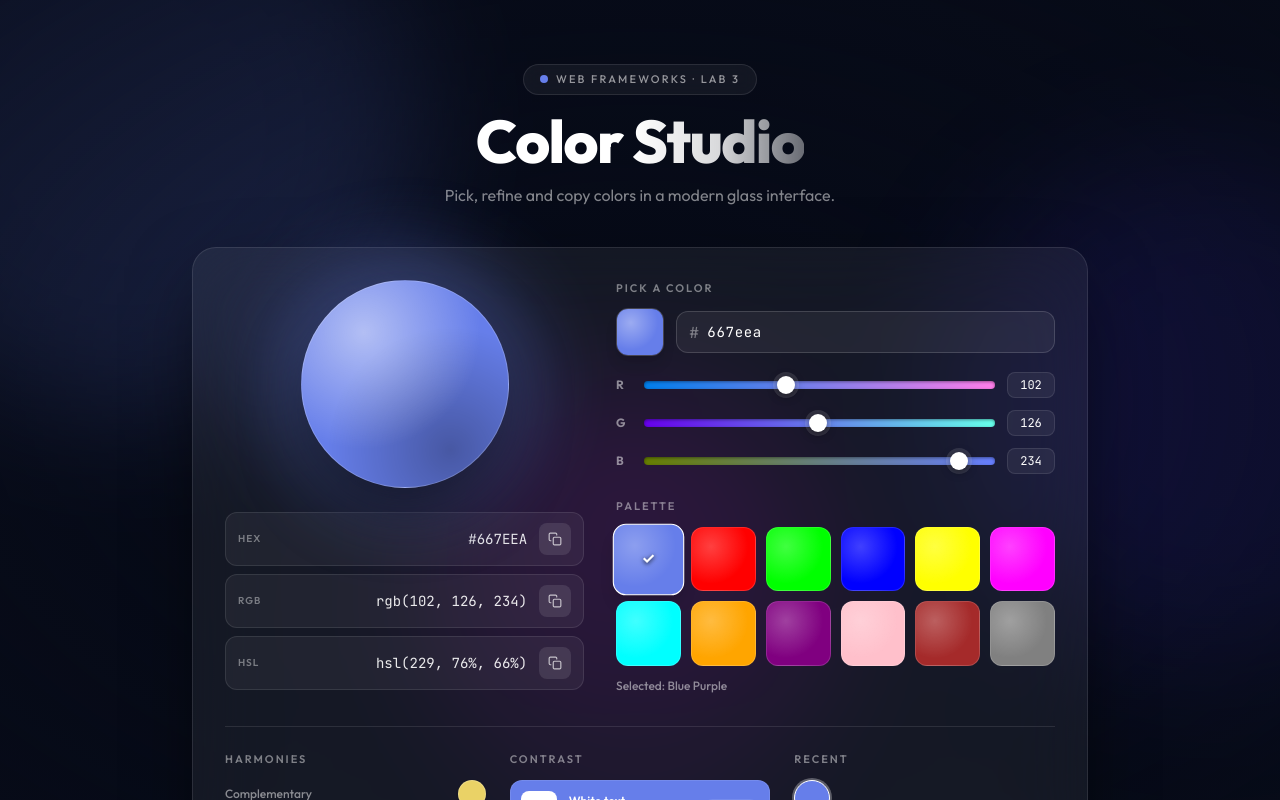
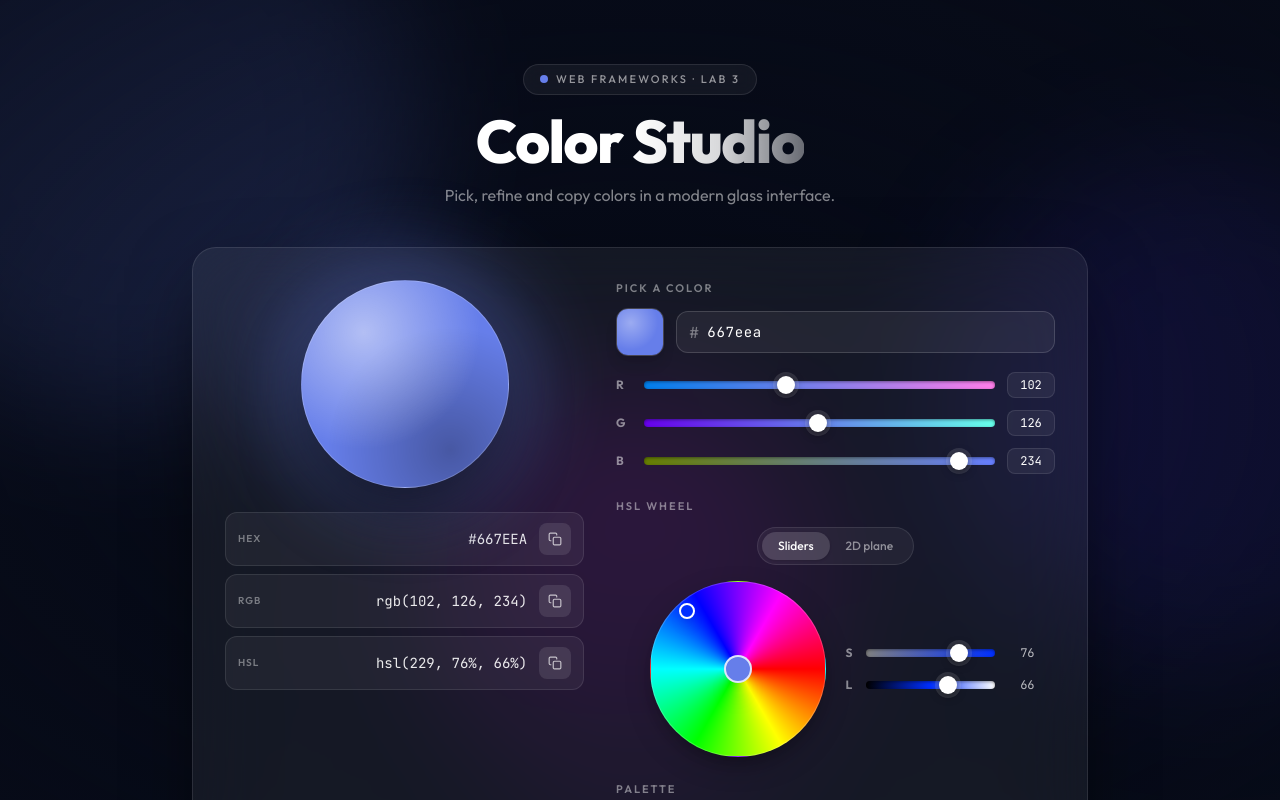
Before and after one commit to HamedSadim1/labo3-kleurkiezer, a React (Vite) app: page / in a window 1280 px wide. Shown: the top 800 px of the page. Built offline with nearby package versions, Linux system fonts and the light colour scheme.

Commit message:
feat: add HSL color wheel and 2D saturation/lightness picker

```diff
--- a/src/components/ColorPicker.tsx
+++ b/src/components/ColorPicker.tsx
@@ -1,6 +1,7 @@
 import React, { useEffect, useState } from "react";
 import ColorInput from "./ColorInput";
 import ColorSelect from "./ColorSelect";
+import HslPicker from "./HslPicker";
 import ColorDisplay from "./ColorDisplay";
 import ColorValues from "./ColorValues";
 import ColorHarmony from "./ColorHarmony";
@@ -78,6 +79,13 @@ const ColorPicker: React.FC<ColorPickerProps> = ({ color, onChange }) => {
             />
           </section>
           <section>
+            <SectionTitle>HSL wheel</SectionTitle>
+            <HslPicker
+              color={color}
+              onChange={(next) => handleChange(next, false)}
+            />
+          </section>
+          <section>
             <SectionTitle>Palette</SectionTitle>
             <ColorSelect
               color={color}
--- /dev/null
+++ b/src/components/HslPicker.tsx
@@ -0,0 +1,271 @@
+import React, { useRef, useState } from "react";
+import { hexToHsl, hslToHex } from "../utils/colorUtils";
+
+interface HslPickerProps {
+  color: string;
+  onChange: (color: string) => void;
+}
+
+const WHEEL_SIZE = 176;
+const PLANE_SIZE = 176;
+const MARKER_RADIUS_PCT = 44;
+
+type HslMode = "sliders" | "plane";
+
+const MODES: { id: HslMode; label: string }[] = [
+  { id: "sliders", label: "Sliders" },
+  { id: "plane", label: "2D plane" },
+];
+
+const clamp = (value: number, min: number, max: number) =>
+  Math.min(max, Math.max(min, value));
+
+const HslPicker: React.FC<HslPickerProps> = ({ color, onChange }) => {
+  const [mode, setMode] = useState<HslMode>("sliders");
+  const hsl = hexToHsl(color) ?? { h: 0, s: 100, l: 50 };
+  const hue = hsl.h % 360;
+  const wheelRef = useRef<HTMLDivElement>(null);
+  const planeRef = useRef<HTMLDivElement>(null);
+
+  /* ----- Hue wheel ----- */
+
+  const updateHueFromPoint = (clientX: number, clientY: number) => {
+    const el = wheelRef.current;
+    if (!el) return;
+    const rect = el.getBoundingClientRect();
+    const cx = rect.left + rect.width / 2;
+    const cy = rect.top + rect.height / 2;
+    const angle = (Math.atan2(clientY - cy, clientX - cx) * 180) / Math.PI;
+    const nextHue = (angle + 360) % 360;
+    onChange(hslToHex(Math.round(nextHue), hsl.s, hsl.l));
+  };
+
+  const handleWheelPointerDown = (
+    event: React.PointerEvent<HTMLDivElement>,
+  ) => {
+    event.currentTarget.setPointerCapture(event.pointerId);
+    updateHueFromPoint(event.clientX, event.clientY);
+  };
+
+  const handleWheelPointerMove = (
+    event: React.PointerEvent<HTMLDivElement>,
+  ) => {
+    if (event.buttons !== 1) return;
+    updateHueFromPoint(event.clientX, event.clientY);
+  };
+
+  const handleWheelKeyDown = (event: React.KeyboardEvent<HTMLDivElement>) => {
+    const step = event.shiftKey ? 15 : 1;
+    let nextHue = hue;
+    if (event.key === "ArrowRight" || event.key === "ArrowUp") {
+      nextHue += step;
+    } else if (event.key === "ArrowLeft" || event.key === "ArrowDown") {
+      nextHue -= step;
+    } else if (event.key === "Home") {
+      nextHue = 0;
+    } else if (event.key === "End") {
+      nextHue = 359;
+    } else {
+      return;
+    }
+    event.preventDefault();
+    onChange(hslToHex((nextHue + 360) % 360, hsl.s, hsl.l));
+  };
+
+  /* ----- 2D saturation / lightness plane ----- */
+
+  const updatePoint = (clientX: number, clientY: number) => {
+    const el = planeRef.current;
+    if (!el) return;
+    const rect = el.getBoundingClientRect();
+    const xPct = ((clientX - rect.left) / rect.width) * 100;
+    const yPct = ((clientY - rect.top) / rect.height) * 100;
+    const s = Math.round(clamp(xPct, 0, 100));
+    const l = Math.round(clamp(100 - yPct, 0, 100));
+    onChange(hslToHex(hue, s, l));
+  };
+
+  const handlePlanePointerDown = (
+    event: React.PointerEvent<HTMLDivElement>,
+  ) => {
+    event.currentTarget.setPointerCapture(event.pointerId);
+    updatePoint(event.clientX, event.clientY);
+  };
+
+  const handlePlanePointerMove = (
+    event: React.PointerEvent<HTMLDivElement>,
+  ) => {
+    if (event.buttons !== 1) return;
+    updatePoint(event.clientX, event.clientY);
+  };
+
+  const handlePlaneKeyDown = (event: React.KeyboardEvent<HTMLDivElement>) => {
+    const step = event.shiftKey ? 10 : 1;
+    let s = hsl.s;
+    let l = hsl.l;
+    if (event.key === "ArrowRight") s = clamp(s + step, 0, 100);
+    else if (event.key === "ArrowLeft") s = clamp(s - step, 0, 100);
+    else if (event.key === "ArrowUp") l = clamp(l + step, 0, 100);
+    else if (event.key === "ArrowDown") l = clamp(l - step, 0, 100);
+    else if (event.key === "Home") {
+      s = 0;
+      l = 0;
+    } else if (event.key === "End") {
+      s = 100;
+      l = 100;
+    } else {
+      return;
+    }
+    event.preventDefault();
+    onChange(hslToHex(hue, s, l));
+  };
+
+  /* ----- Render ----- */
+
+  const angleRad = (hue * Math.PI) / 180;
+  const markerLeft = 50 + Math.cos(angleRad) * MARKER_RADIUS_PCT;
+  const markerTop = 50 + Math.sin(angleRad) * MARKER_RADIUS_PCT;
+
+  return (
+    <div className="space-y-4">
+      {/* Mode switcher */}
+      <div className="flex justify-center">
+        <div className="flex rounded-full border border-white/10 bg-white/5 p-1">
+          {MODES.map((option) => (
+            <button
+              key={option.id}
+              type="button"
+              onClick={() => setMode(option.id)}
+              aria-pressed={mode === option.id}
+              className={`rounded-full px-4 py-1.5 text-xs font-medium transition-all ${
+                mode === option.id
+                  ? "bg-white/15 text-white shadow"
+                  : "text-white/50 hover:text-white/80"
+              }`}
+            >
+              {option.label}
+            </button>
+          ))}
+        </div>
+      </div>
+
+      <div className="flex flex-col items-center gap-5 sm:flex-row sm:items-center sm:justify-center">
+        {/* Hue wheel */}
+        <div
+          ref={wheelRef}
+          role="slider"
+          aria-label="Hue"
+          aria-valuemin={0}
+          aria-valuemax={359}
+          aria-valuenow={hue}
+          tabIndex={0}
+          onPointerDown={handleWheelPointerDown}
+          onPointerMove={handleWheelPointerMove}
+          onKeyDown={handleWheelKeyDown}
+          className="relative cursor-crosshair touch-none rounded-full border border-white/20 shadow-[0_10px_30px_-10px_rgba(0,0,0,0.6)] outline-none focus-visible:ring-2 focus-visible:ring-white/70"
+          style={{
+            width: WHEEL_SIZE,
+            height: WHEEL_SIZE,
+            background:
+              "conic-gradient(from 90deg, red, yellow, lime, cyan, blue, magenta, red)",
+          }}
+        >
+          {/* Hue marker */}
+          <div
+            className="absolute h-4 w-4 -translate-x-1/2 -translate-y-1/2 rounded-full border-2 border-white shadow-lg"
+            style={{
+              left: `${markerLeft}%`,
+              top: `${markerTop}%`,
+              backgroundColor: hslToHex(hue, 100, 50),
+            }}
+          />
+          {/* Current color center dot */}
+          <div
+            className="absolute left-1/2 top-1/2 h-7 w-7 -translate-x-1/2 -translate-y-1/2 rounded-full border-2 border-white/80 shadow-xl"
+            style={{ backgroundColor: color }}
+          />
+        </div>
+
+        {mode === "sliders" ? (
+          /* Saturation + lightness sliders */
+          <div className="flex w-44 flex-col gap-4">
+            <div className="flex items-center gap-2">
+              <span className="w-3 shrink-0 text-xs font-bold text-white/50">
+                S
+              </span>
+              <input
+                type="range"
+                min={0}
+                max={100}
+                value={hsl.s}
+                onChange={(event) =>
+                  onChange(hslToHex(hue, Number(event.target.value), hsl.l))
+                }
+                className="flex-1"
+                style={{
+                  background: `linear-gradient(to right, hsl(${hue}, 0%, 50%), hsl(${hue}, 100%, 50%))`,
+                }}
+                aria-label="Saturation"
+              />
+              <span className="w-8 shrink-0 text-right font-mono text-xs text-white/70">
+                {hsl.s}
+              </span>
+            </div>
+            <div className="flex items-center gap-2">
+              <span className="w-3 shrink-0 text-xs font-bold text-white/50">
+                L
+              </span>
+              <input
+                type="range"
+                min={0}
+                max={100}
+                value={hsl.l}
+                onChange={(event) =>
+                  onChange(hslToHex(hue, hsl.s, Number(event.target.value)))
+                }
+                className="flex-1"
+                style={{
+                  background: `linear-gradient(to right, hsl(${hue}, 100%, 0%), hsl(${hue}, 100%, 50%), hsl(${hue}, 100%, 100%))`,
+                }}
+                aria-label="Lightness"
+              />
+              <span className="w-8 shrink-0 text-right font-mono text-xs text-white/70">
+                {hsl.l}
+              </span>
+            </div>
+          </div>
+        ) : (
+          /* 2D saturation / lightness plane */
+          <div
+            ref={planeRef}
+            role="slider"
+            aria-label="Saturation and lightness"
+            aria-valuetext={`Saturation ${hsl.s}%, lightness ${hsl.l}%`}
+            tabIndex={0}
+            onPointerDown={handlePlanePointerDown}
+            onPointerMove={handlePlanePointerMove}
+            onKeyDown={handlePlaneKeyDown}
+            className="relative cursor-crosshair touch-none rounded-2xl border border-white/20 shadow-[0_10px_30px_-10px_rgba(0,0,0,0.6)] outline-none focus-visible:ring-2 focus-visible:ring-white/70"
+            style={{
+              width: PLANE_SIZE,
+              height: PLANE_SIZE,
+              backgroundImage: `linear-gradient(to bottom, rgba(255,255,255,1), rgba(255,255,255,0)), linear-gradient(to top, rgba(0,0,0,1), rgba(0,0,0,0)), linear-gradient(to right, hsl(${hue}, 0%, 50%), hsl(${hue}, 100%, 50%))`,
+            }}
+          >
+            {/* Saturation / lightness marker (inset so it stays inside the rounded corners) */}
+            <div
+              className="absolute h-4 w-4 -translate-x-1/2 -translate-y-1/2 rounded-full border-2 border-white shadow-[0_0_0_1px_rgba(0,0,0,0.6)]"
+              style={{
+                left: `${clamp(hsl.s, 5, 95)}%`,
+                top: `${clamp(100 - hsl.l, 5, 95)}%`,
+                backgroundColor: color,
+              }}
+            />
+          </div>
+        )}
+      </div>
+    </div>
+  );
+};
+
+export default HslPicker;
```
